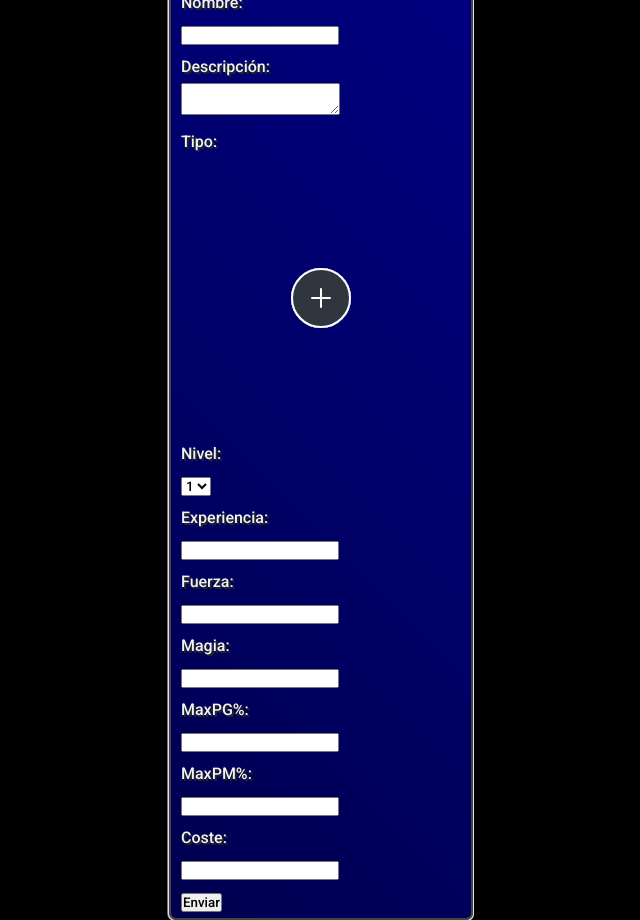
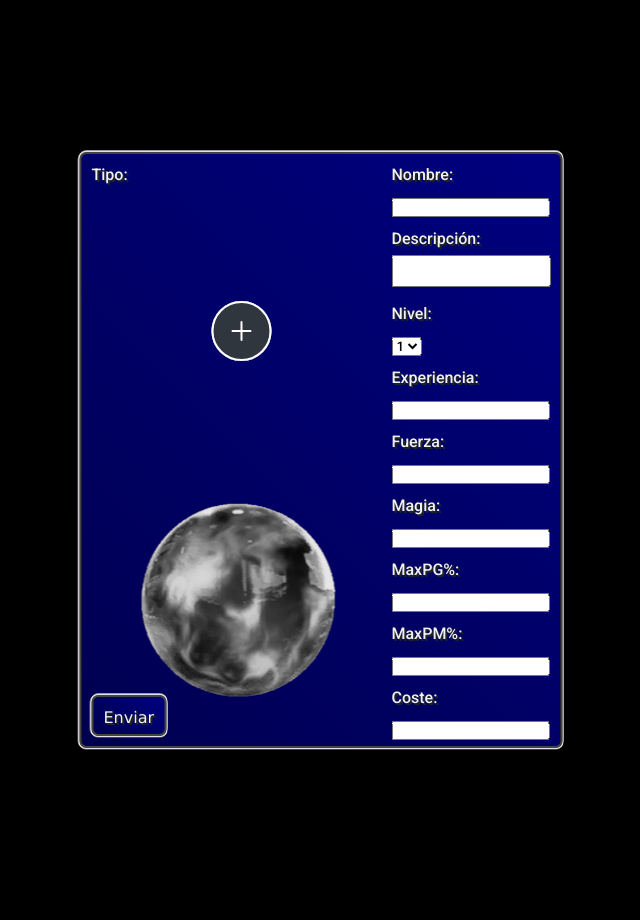
Before and after one commit to 111miguel111/Proyecto_FireBase_Flask, a Flask app: page /materias/crear in a window 1280 px wide. Shown: the whole page, without its empty margins (319-959 px from the left). After the commit the page ends 750 px from the top, so only its background shows below. Run offline with Flask 3, Linux system fonts and the light colour scheme.

Commit message:
menu crear materias

```diff
--- a/Repositorio/Flask_FireBase/controller/static/assets/css/Animated-Radial-Menu.css
+++ b/Repositorio/Flask_FireBase/controller/static/assets/css/Animated-Radial-Menu.css
@@ -38,7 +38,69 @@
 
 }
 
+textarea {
+  resize: none;
+}
+input[type="radio"] {
+  appearance: none; /* Reset de estilos predeterminados */
+  -webkit-appearance: none; /* Para navegadores basados en WebKit, como Chrome y Safari */
+  -moz-appearance: none; /* Para navegadores basados en Gecko, como Firefox */
+  border: 2px solid var(--clr); /* Borde del radio button */
+  border-radius: 50%; /* Hace que el contorno sea redondo */
+  width: 50px; /* Ajusta el tamaño del radio button */
+  height: 50px;
+  cursor: pointer;
+  outline: none; /* Elimina el contorno al hacer clic */
+  background-color: transparent; /* Fondo transparente */
+}
+input[type="radio"]:checked {
+  background: var(--clr);
+  color: #333;
+  box-shadow: 0 0 10px var(--clr), 0 0 30px var(--clr), 0 0 50px var(--clr);
+}
+#imagenCambiante {
+  margin-left: 25px;
+}
+
+
+
+
+input[type="submit"] {
+  position: absolute;
+  bottom: 10px;
+  left: 10px;
+
+  border: solid 2px #424542;
+  border-radius: 7px;
+  box-shadow: 1px 1px #e7dfe7, -1px -1px #e7dfe7, 1px -1px #e7dfe7, -1px 1px #e7dfe7, 0 -2px #9c9a9c, -2px 0 #7b757b, 0 2px #424542;
+  padding: 5px 10px 0 10px;
+  background: linear-gradient(45deg, rgb(0, 0, 80), rgb(0, 0, 128));
+  z-index: 1;
+  outline: none;
+  overflow: hidden;
+
+  color: #eff1ff;
+  font-family: Verdana, sans-serif;
+  text-shadow: 2px 2px #212421, 1px 1px #212021;
+  font-weight: normal;
+  font-size: 1em;
+  vertical-align: top;
+  line-height: 2em;
+}
+input[type="submit"]:hover {
+  background: linear-gradient(45deg, rgb(0, 0, 128), rgb(0, 0, 80)); /* Cambiamos el gradiente en hover */
+  box-shadow: 2px 2px #e7dfe7, -2px -2px #e7dfe7, 2px -2px #e7dfe7, -2px 2px #e7dfe7, 0 -4px #9c9a9c, -4px 0 #7b757b, 0 4px #424542; /* Cambiamos la sombra en hover */
+  transform: scale(1.05); /* Hacemos que el botón se agrande ligeramente en hover */
+}
+.izquierda{
+  float: left;
+}
+.derecha{
+  float: left;
+}
 .Animated-Radial-Menu {
+  margin-left: 10px;
+  margin-right: 10px;
   display: flex;
   justify-content: center;
   align-items: center;
--- a/Repositorio/Flask_FireBase/controller/static/assets/js/Animated-Radial-Menu.js
+++ b/Repositorio/Flask_FireBase/controller/static/assets/js/Animated-Radial-Menu.js
@@ -4,3 +4,23 @@
 toggle.onclick = ()=>{
     menu.classList.toggle('active')
 }
+
+function cambiarImagen(nuevaImagen) {
+    document.getElementById('imagenCambiante').src = nuevaImagen;
+
+    var radioButtons = document.getElementsByName('tipo');
+    var radioSeleccionado;
+
+    for (var i = 0; i < radioButtons.length; i++) {
+        if (radioButtons[i].checked) {
+            radioSeleccionado = radioButtons[i];
+            break;
+        }
+    }
+
+    var tipoCapitalizado = radioSeleccionado.value.charAt(0).toUpperCase() + radioSeleccionado.value.slice(1);
+
+    // Actualiza el texto del label con el value del radio button seleccionado
+    var labelTipo = document.querySelector('label[for="nivel"]');
+    labelTipo.textContent = "Tipo: " + tipoCapitalizado;
+  }
--- a/Repositorio/Flask_FireBase/controller/templates/crear_materia.html
+++ b/Repositorio/Flask_FireBase/controller/templates/crear_materia.html
@@ -18,14 +18,8 @@
     <div class="cuerpo">
         <form action="#" method="POST">
 
-            <input type="hidden" id="clave" name="clave" value="{{datos.clave}}">
 
-            <label for="nombre">Nombre:</label><br>
-            <input type="text" id="nombre" name="nombre" value="{{datos.nombre}}"><br>
-
-            <label for="descripcion">Descripción:</label><br>
-            <textarea id="descripcion" name="descripcion">{{datos.descripcion}}</textarea><br>
-
+            <div class="izquierda">
             <label for="nivel">Tipo:</label><br>
             <div class="Animated-Radial-Menu">
 
@@ -33,60 +27,70 @@
                     <div class="toggle"><ion-icon name="add-outline"></ion-icon></div>
                     <li style="--i: 0; --clr: #ff2972;">
                         <a href="#">
-                            <input type="radio" id="invocacion" name="tipo" value="invocacion">
+                            <input type="radio" id="invocacion" name="tipo" value="invocacion" onchange="cambiarImagen('../static/assets/images/materiaRoja.png')">
                         </a>
                     </li>
                     <li style="--i: 1; --clr: #fee800;">
                         <a href="#">
-                            <input type="radio" id="comando" name="tipo" value="comando">
+                            <input type="radio" id="comando" name="tipo" value="comando" onchange="cambiarImagen('../static/assets/images/materiaAmarilla.png')">
                         </a>
                     </li>
                     <li style="--i: 2; --clr: #04fc43;">
                         <a href="#">
-                            <input type="radio" id="magia" name="tipo" value="magia">
+                            <input type="radio" id="magia" name="tipo" value="magia" onchange="cambiarImagen('../static/assets/images/materiaVerde.png')">
                         </a>
                     </li>
                     <li style="--i: 3; --clr: #00b0fe;">
                         <a href="#">
-                            <input type="radio" id="soporte" name="tipo" value="soporte">
+                            <input type="radio" id="soporte" name="tipo" value="soporte" onchange="cambiarImagen('../static/assets/images/materiaAzul.png')">
                         </a>
                     </li>
                     <li style="--i: 4; --clr: #a529ff;">
                         <a href="#">
-                            <input type="radio" id="independiente" name="tipo" value="independiente">
+                            <input type="radio" id="independiente" name="tipo" value="independiente" onchange="cambiarImagen('../static/assets/images/materiaMorada.png')">
                         </a>
                     </li>
                 </ul>
 
             </div>
+            <img id="imagenCambiante" src="../static/assets/images/materia0.png" >
+        </div>
+            <div class="derecha">
+                <input type="hidden" id="clave" name="clave" value="{{datos.clave}}">
 
-            <label for="nivel">Nivel:</label><br>
-            <select id="nivel" name="nivel" value="{{datos.nivel}}">
-                <option value="1">1</option>
-                <option value="2">2</option>
-                <option value="3">3</option>
-                <option value="4">4</option>
-                <option value="5">5</option>
-            </select><br>
+                <label for="nombre">Nombre:</label><br>
+                <input type="text" id="nombre" name="nombre" value="{{datos.nombre}}"><br>
 
-            <label for="experiencia">Experiencia:</label><br>
-            <input type="text" id="experiencia" name="experiencia" value="{{datos.experiencia}}"><br>
+                <label for="descripcion">Descripción:</label><br>
+                <textarea id="descripcion" name="descripcion">{{datos.descripcion}}</textarea><br>
+                <label for="nivel">Nivel:</label><br>
+                <select id="nivel" name="nivel" value="{{datos.nivel}}">
+                    <option value="1">1</option>
+                    <option value="2">2</option>
+                    <option value="3">3</option>
+                    <option value="4">4</option>
+                    <option value="5">5</option>
+                </select><br>
 
-            <label for="fuerza">Fuerza:</label><br>
-            <input type="text" id="fuerza" name="fuerza" value="{{datos.fuerza}}"><br>
+                <label for="experiencia">Experiencia:</label><br>
+                <input type="text" id="experiencia" name="experiencia" value="{{datos.experiencia}}"><br>
 
-            <label for="magia">Magia:</label><br>
-            <input type="text" id="magias" name="magia" value="{{datos.magia}}"><br>
+                <label for="fuerza">Fuerza:</label><br>
+                <input type="text" id="fuerza" name="fuerza" value="{{datos.fuerza}}"><br>
 
-            <label for="maxpg">MaxPG%:</label><br>
-            <input type="text" id="maxpg" name="maxpg" value="{{datos.maxpg}}"><br>
+                <label for="magia">Magia:</label><br>
+                <input type="text" id="magias" name="magia" value="{{datos.magia}}"><br>
 
-            <label for="maxpm">MaxPM%:</label><br>
-            <input type="text" id="maxpm" name="maxpm" value="{{datos.maxpm}}"><br>
+                <label for="maxpg">MaxPG%:</label><br>
+                <input type="text" id="maxpg" name="maxpg" value="{{datos.maxpg}}"><br>
 
-            <label for="coste">Coste:</label><br>
-            <input type="text" id="coste" name="coste" value="{{datos.coste}}"><br>
+                <label for="maxpm">MaxPM%:</label><br>
+                <input type="text" id="maxpm" name="maxpm" value="{{datos.maxpm}}"><br>
 
+                <label for="coste">Coste:</label><br>
+                <input type="text" id="coste" name="coste" value="{{datos.coste}}"><br>
+
+            </div>
             <input type="submit" value="Enviar">
         </form>
     </div>
```
Also changed, not shown: Repositorio/Flask_FireBase/controller/static/assets/images/materia0.png (added), Repositorio/Flask_FireBase/controller/static/assets/images/materiaAmarilla.png (added), Repositorio/Flask_FireBase/controller/static/assets/images/materiaAzul.png (added), Repositorio/Flask_FireBase/controller/static/assets/images/materiaMorada.png (added), Repositorio/Flask_FireBase/controller/static/assets/images/materiaRoja.png (added), Repositorio/Flask_FireBase/controller/static/assets/images/materiaVerde.png (added).
